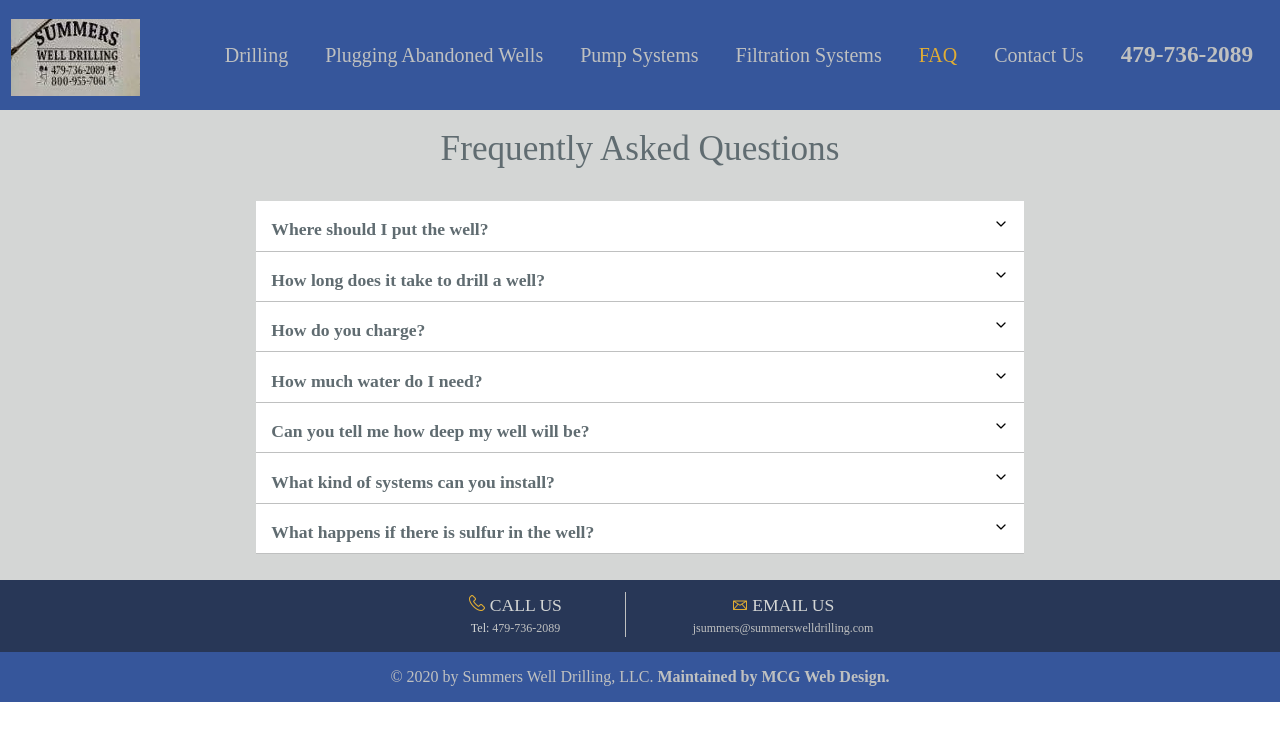
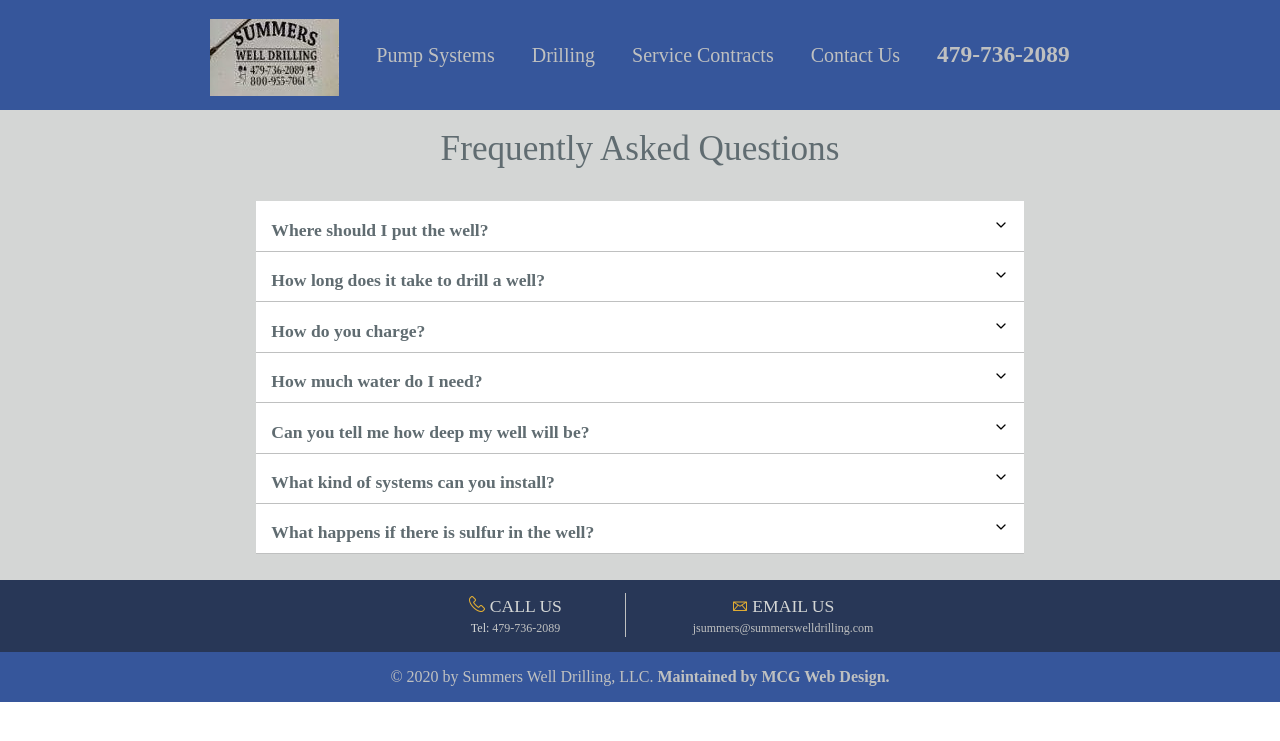
Before and after one commit to jamess999888/SummersDrilling, a Jekyll site: the page built from faq.md, in a window 1280 px wide. Shown: the top 741 px of the page. Built offline with Jekyll 4.4.1, drawn with Linux system fonts in a browser that asks for light colours; our own code applies the rules of GitHub Pages for plain Markdown files.

Commit message:
updating header to match summers pumps

```diff
--- a/_layouts/default.html
+++ b/_layouts/default.html
@@ -36,20 +36,6 @@
                 <img src="{{ '/images/summerspumpslogo.jpg' | relative_url }}">
             </li>
             <li>
-                <a id="drilling" href="/">
-                    <p>
-                        Drilling
-                    </p>
-                </a>
-            </li>
-            <li>
-                <a id="plugginAbandonedWells">
-                    <p>
-                        Plugging Abandoned Wells
-                    </p>
-                </a>
-            </li>
-            <li>
                 <a id="pumpSystems" href="https://jamess999888.github.io/SummersPumps/">
                     <p>
                         Pump Systems
@@ -57,16 +43,16 @@
                 </a>
             </li>
             <li>
-                <a id="filtrationSystems">
+                <a id="drilling" href="http://www.summerswelldrilling.com/">
                     <p>
-                        Filtration Systems
+                        Drilling
                     </p>
                 </a>
             </li>
             <li>
-                <a id="faq" href="{{ '/faq' | relative_url }}">
+                <a id="serviceContracts">
                     <p>
-                        FAQ
+                        Service Contracts
                     </p>
                 </a>
             </li>
--- a/css/style.css
+++ b/css/style.css
@@ -1037,7 +1037,7 @@ ul.topnav li h3 {
 
 ul.topnav li img {
     vertical-align: middle;
-    padding-right: 5%;
+    padding: 14px 16px;
 }
 
 ul.topnav li a:hover:not(.active) {
```
